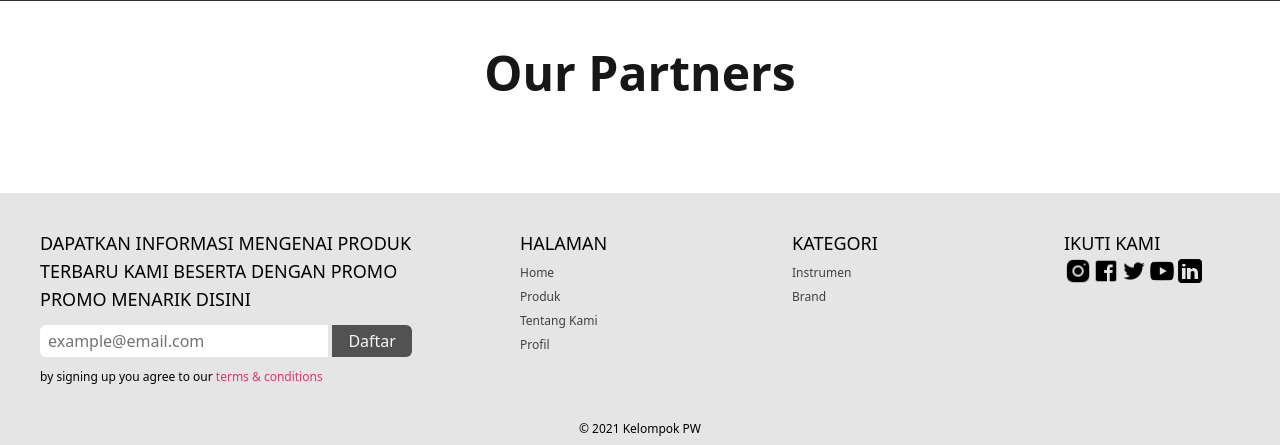
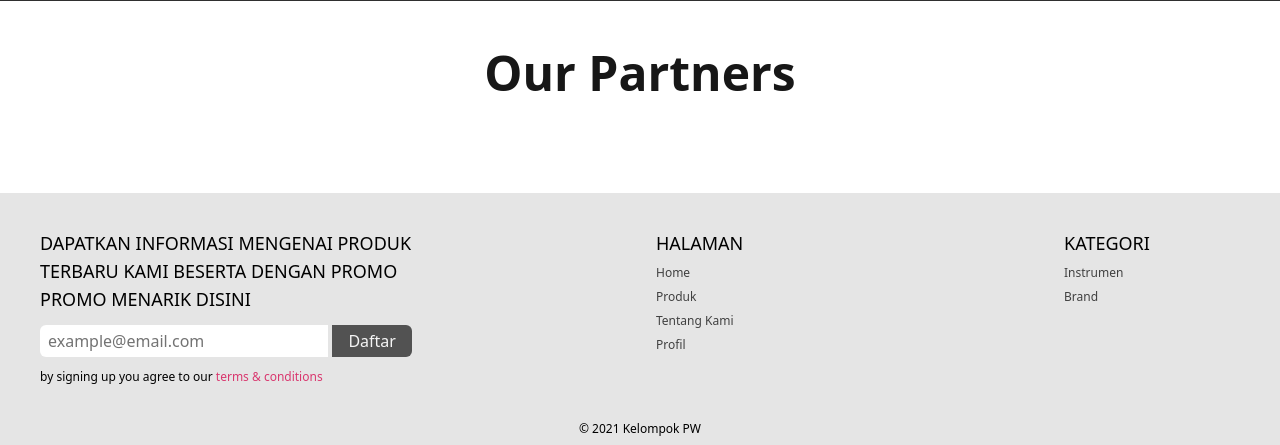
Before and after one commit to Frozen-Coconut/ProjectPW, a PHP site: page /index.php in a window 1280 px wide. Shown: the part 2851-3296 px from the top of the page. Run offline with PHP 8.4, Linux system fonts and the light colour scheme; data comes from the database, SQL or seed files in the repository; style sheets or scripts are compiled from the project's sources; some libraries are stand-ins or nearby versions; grey boxes are pictures that could not be loaded.

Commit message:
footer responsive

```diff
--- a/util/footer.php
+++ b/util/footer.php
@@ -1,5 +1,5 @@
 <footer class="flex-col bg-gray-200 px-10 pt-6 pb-2">
-    <div class="flex justify-between py-3">
+    <div class="flex justify-between py-3 flex-col-reverse sm:flex-row">
         <div id="newsletter" class="flex-col max-w-sm">
             <div class="mb-3 text-lg uppercase font-medium">Dapatkan informasi mengenai produk terbaru kami beserta dengan promo promo menarik disini</div>
             <input type="my-3 text" id="nlmail" placeholder="example@email.com" class="w-72 rounded-l-md p-1 pl-2">
@@ -18,16 +18,6 @@
             <a href="categories.php"><div class="text-xs my-2 text-gray-700">Instrumen</div></a>
             <a href="categories.php"><div class="text-xs my-2 text-gray-700">Brand</div></a>
         </div>
-        <div id="followus" class="w-44">
-            <div class="font-medium text-lg uppercase">Ikuti Kami</div>
-            <div class="flex">
-                <div class="w-7 h-7 bg-cover bg-no-repeat bg-ig-ico"url></div>
-                <div class="w-7 h-7 bg-cover bg-no-repeat bg-fb-ico"></div>
-                <div class="w-7 h-7 bg-cover bg-no-repeat bg-tw-ico"></div>
-                <div class="w-7 h-7 bg-cover bg-no-repeat bg-yt-ico"></div>
-                <div class="w-7 h-7 bg-cover bg-no-repeat bg-in-ico"></div>
-            </div>
-        </div>
     </div>
     <div class="text-xs text-center pt-3">&copy 2021 Kelompok PW</div>
     <div id="shoppingCart" class="w-16 h-16 fixed right-10 bottom-10 bg-contain bg-center bg-no-repeat cursor-pointer bg-hh-orange-light border-2 border-hh-orange-dark rounded-full hover:opacity-80" style="background-image: url(https://www.freeiconspng.com/uploads/shopping-cart-icon-2.png); background-size: 2rem;"></div>
```
